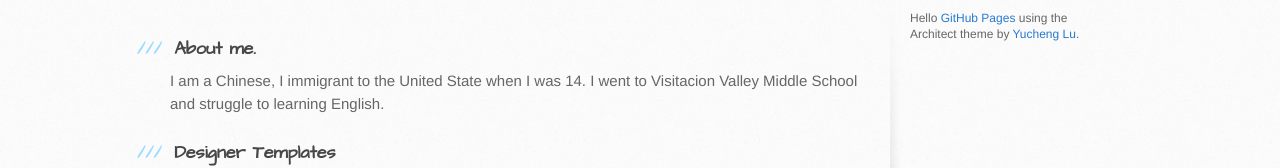
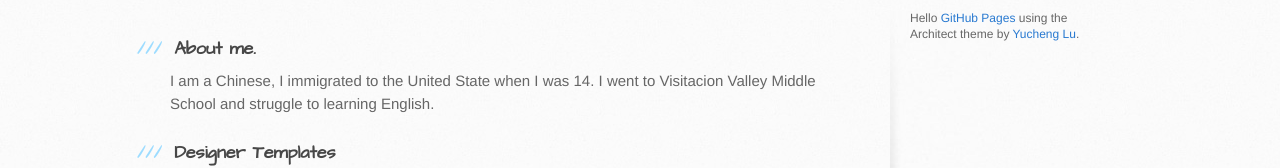
Before and after one commit to yuchenglu/yuchenglu.github.io, a plain HTML site: page index.html in a window 1280 px wide. Shown: the part 187-355 px from the top of the page. Drawn offline with Linux system fonts and the light colour scheme.

Commit message:
Update index.html

```diff
--- a/index.html
+++ b/index.html
@@ -31,7 +31,7 @@
           <h3>
 <a id="About" class="anchor" href="#About" aria-hidden="true"><span class="octicon octicon-link"></span></a>About me.</h3>
 
-<p>I am a Chinese, I immigrant to the United State when I was 14. I went to Visitacion Valley Middle School and struggle to learning English. </p>
+<p>I am a Chinese, I immigrated to the United State when I was 14. I went to Visitacion Valley Middle School and struggle to learning English. </p>
 
 <h3>
 <a id="designer-templates" class="anchor" href="#designer-templates" aria-hidden="true"><span class="octicon octicon-link"></span></a>Designer Templates</h3>
```
